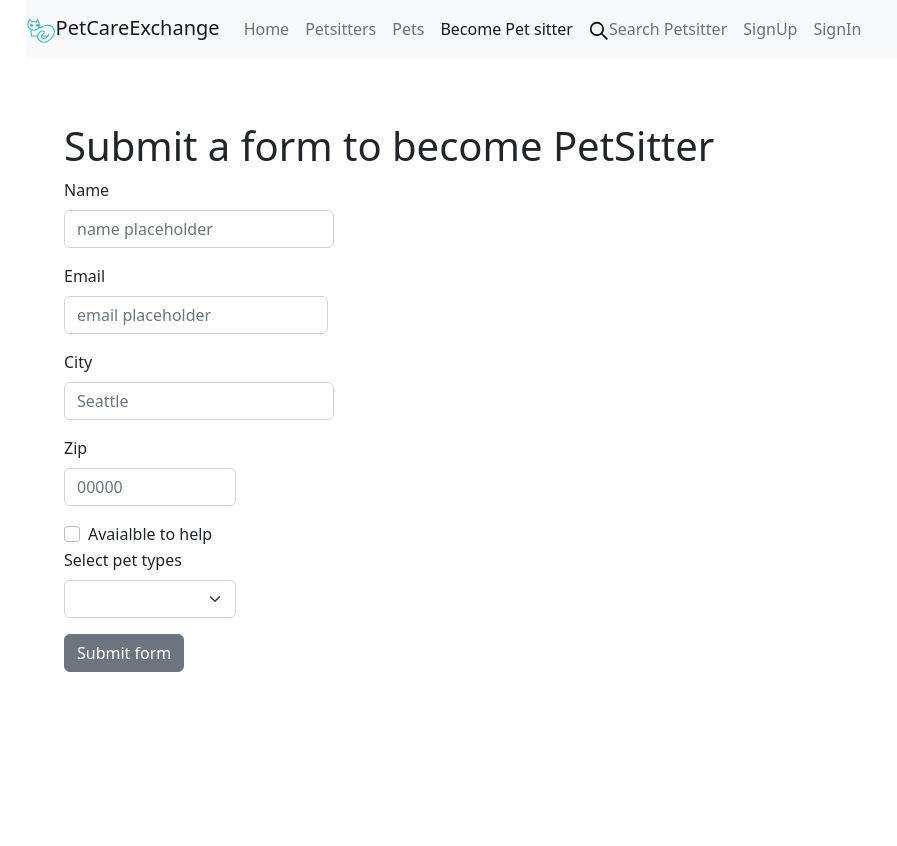
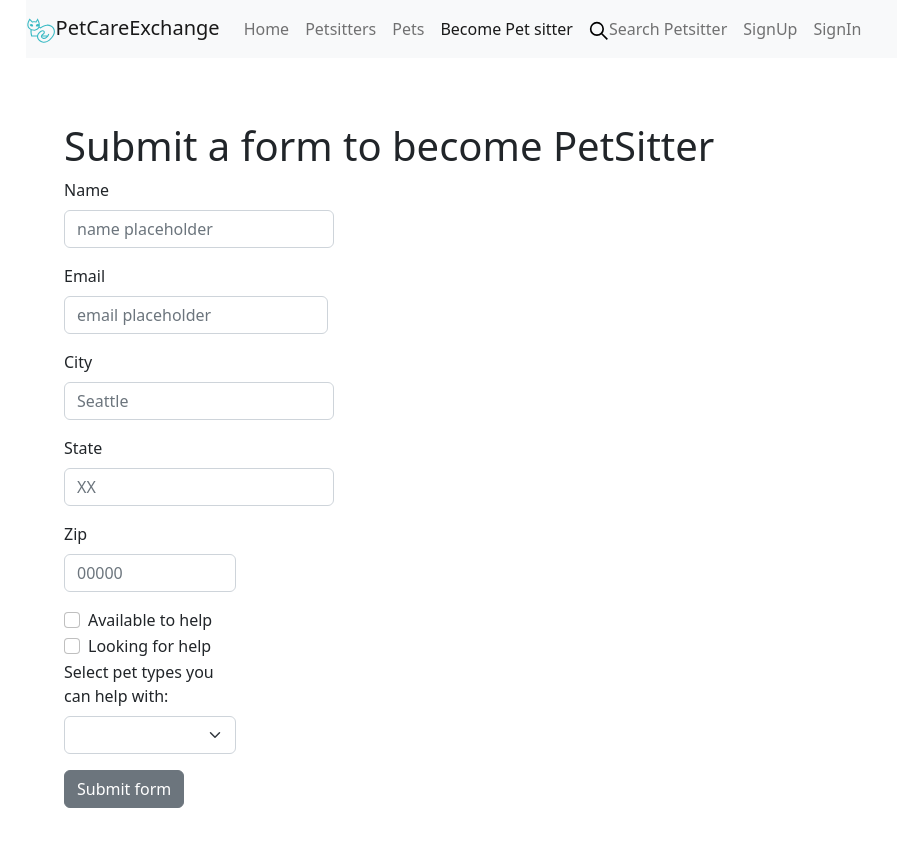
Before and after one commit to viktoriiazolotova/front-end-pet-care-exchange, a React (Create React App) app: page /petsitteraccount in a window 1280 px wide. Shown: the top 846 px of the page, without its empty margins (0-897 px from the left). Before the commit the page ends 800 px from the top, so only its background shows below. Built offline with nearby package versions, Linux system fonts and the light colour scheme; no server answers.

Commit message:
Add default picture profile to the petsitter model, update add function and get function

```diff
--- a/src/App.js
+++ b/src/App.js
@@ -22,7 +22,7 @@ function App() {
     axios
       .get(API_URL)
       .then((res) => {
-        // console.log(res.data[0].name);
+        console.log(res.data);
         const petsittersAPIResCopy = res.data.map((petsitter) => {
           return {
             id: petsitter.pk,
@@ -30,8 +30,11 @@ function App() {
             email: petsitter.email,
             zipcode: petsitter.zipcode,
             city: petsitter.city,
+            state: petsitter.state,
             isAvailableHelp: petsitter.is_available_help,
+            isLookingForHelp: petsitter.is_looking_for_help,
             petTypeTakeCare: petsitter.pet_type_take_care,
+            photoPetsitter: petsitter.photo_petsitter,
           };
         });
         setPetsitterList(petsittersAPIResCopy);
@@ -55,10 +58,16 @@ function App() {
     formData.append("email", newPetsitterInfo.email);
     formData.append("zipcode", newPetsitterInfo.zipcode);
     formData.append("city", newPetsitterInfo.city);
+    formData.append("state", newPetsitterInfo.state);
     formData.append("pet_type_take_care", newPetsitterInfo.pet_type_take_care);
     formData.append("is_available_help", newPetsitterInfo.is_available_help);
+    formData.append(
+      "is_looking_for_help",
+      newPetsitterInfo.is_looking_for_help
+    );
+
     // console.log("add Petsitter function called");
-    // console.log("here formdata", formData);
+    console.log("here formdata", formData);
 
     axios
       .post("http://localhost:8000/api/petsitters/", formData)
@@ -79,9 +88,11 @@ function App() {
           id: response.data.pk,
           isAvailableHelp: response.data.is_available_help,
           petTypeTakeCare: response.data.pet_type_take_care,
+          isLookingForHelp: response.data.is_looking_for_help,
+          photoPetsitter: response.data.photo_petsitter,
         };
         newPetsittersList.push(newPetsitterJSON);
-        // console.log("new list", newPetsittersList);
+        console.log("new list", newPetsittersList);
         setPetsitterList(newPetsittersList);
       })
       .catch((error) => {
--- a/src/components/NewPetsitterForm.js
+++ b/src/components/NewPetsitterForm.js
@@ -10,9 +10,15 @@ const INITIAL_FORM_DATA = {
   email: "",
   zipcode: "",
   city: "",
+  state: "",
   pet_type_take_care: "",
   is_available_help: false,
+  is_looking_for_help: false,
 };
+
+// const isChecked = (param) => {
+//   return param ? true : false;
+// };
 
 const NewPetsitterForm = ({
   addPetsitterCallbackFunc,
@@ -20,22 +26,35 @@ const NewPetsitterForm = ({
 }) => {
   const [formData, setFormData] = useState(INITIAL_FORM_DATA);
   const [showAlert, setShowAlert] = useState(false);
+  const [isAvailableHelp, setIsavailable] = useState(false);
+  const [isLookingForHelp, setLookingForHelp] = useState(false);
+  // console.log(isAvailableHelp);
+  // console.log(isLookingForHelp);
 
   const handleNewDataChange = (e) => {
     // console.log(e.target.value);
-    // console.log(e.target.checked);
+    console.log(e.target.name, e.target.value, e.target.checked);
+    // console.log("inside", isAvailableHelp);
+    // console.log("inside looking", isLookingForHelp);
+    setIsavailable(!isAvailableHelp);
+    setLookingForHelp(!isLookingForHelp);
     const newFormData = {
       ...formData,
       [e.target.name]: e.target.value,
+      is_available_help: isAvailableHelp,
+      is_looking_for_help: isLookingForHelp,
     };
-    let isChecked = e.target.checked;
-    if (isChecked) {
-      newFormData.is_available_help = true;
-    } else {
-      newFormData.is_available_help = false;
-    }
+    // console.log("inside available", newFormData.is_available_help);
+    // console.log("inside looking", newFormData.is_looking_for_help);
 
-    // console.log("here is the new form data", newFormData);
+    // let isChecked = e.target.checked;
+    // if (isChecked) {
+    //   newFormData.is_available_help = true;
+    // } else {
+    //   newFormData.is_available_help = false;
+    // }
+
+    console.log("here is the new form data", newFormData);
     setFormData(newFormData);
   };
 
@@ -95,6 +114,21 @@ const NewPetsitterForm = ({
           </Col>
         </Row>
         <Row>
+          <Col md={3}>
+            <FormGroup>
+              <Label for="state">State</Label>
+              <Input
+                id="state"
+                name="state"
+                placeholder="XX"
+                type="text"
+                value={formData.state}
+                onChange={handleNewDataChange}
+              />
+            </FormGroup>
+          </Col>
+        </Row>
+        <Row>
           <Col md={2}>
             <FormGroup>
               <Label for="zipcode">Zip</Label>
@@ -114,17 +148,37 @@ const NewPetsitterForm = ({
             id="is_available_help"
             name="is_available_help"
             type="checkbox"
-            value={formData.is_available_help}
+            // checked={isAvailableHelp}
+            // onChange={() => {
+            //   setIsavailable(isAvailableHelp);
+            // }}
+            // value={formData.is_available_help}
             onChange={handleNewDataChange}
           />
           <Label check for="is_available_help">
-            Avaialble to help
+            Available to help
+          </Label>
+        </FormGroup>
+        <FormGroup check>
+          <Input
+            id="is_looking_for_help"
+            name="is_looking_for_help"
+            type="checkbox"
+            // checked={isLookingForHelp}
+            // onChange={() => setLookingForHelp(isLookingForHelp)}
+            // value={formData.is_looking_for_help}
+            onChange={handleNewDataChange}
+          />
+          <Label check for="is_looking_for_help">
+            Looking for help
           </Label>
         </FormGroup>
         <Row>
           <Col md={2}>
             <FormGroup>
-              <Label for="pet_type_take_care">Select pet types</Label>
+              <Label for="pet_type_take_care">
+                Select pet types you can help with:
+              </Label>
               <Input
                 id="pet_type_take_care"
                 name="pet_type_take_care"
--- a/src/components/Petsitter.css
+++ b/src/components/Petsitter.css
@@ -13,9 +13,9 @@
     border-color: rgba(0, 128, 0, 0.2);
   }
 
-  .card-petsitter {
+  /* .card-petsitter {
     display: flex;
     /* flex-wrap: wrap; */
     /* flex-direction: row; */
     /* align-items: center; */
-  }
+  /*} */
--- a/src/components/Petsitter.js
+++ b/src/components/Petsitter.js
@@ -17,16 +17,23 @@ const Petsitter = ({
   email,
   zipcode,
   city,
+  state,
   petTypeTakeCare,
   isAvailableHelp,
+  isLookingForHelp,
   deletePetsitter,
+  photoPetsitter,
 }) => {
-  let buttonClass = isAvailableHelp
+  let buttonClassAvailableHelp = isAvailableHelp
+    ? "petsitters-available"
+    : "petsitters-not-available";
+  let buttonClassLookingForHelp = isLookingForHelp
     ? "petsitters-available"
     : "petsitters-not-available";
   // const updatePetsitterStatus = () => {
   //   updatePetsitter(id, !isAvailableHelp);
   // };
+  console.log(photoPetsitter);
 
   return (
     // <Row xs={1} md={2} className="g-4">
@@ -61,33 +68,34 @@ const Petsitter = ({
         width: "40rem",
         display: "flex",
         flexDirection: "row",
-        justifyContent: "center",
+        justifyContent: "space-evenly",
         padding: "3%",
         margin: "2%",
       }}
     >
+      {/* <Row> */}
+      {/* <Col> */}
+      <img
+        width="200px"
+        height="200px"
+        alt="Sample"
+        src={`${photoPetsitter}`}
+      ></img>
+
+      {/* </Col> */}
       <Row>
-        <Col>
-          <img
-            width="200px"
-            height="200px"
-            alt="Sample"
-            src="https://media.istockphoto.com/id/1322123064/photo/portrait-of-an-adorable-white-cat-in-sunglasses-and-an-shirt-lies-on-a-fabric-hammock.jpg?s=612x612&w=0&k=20&c=-G6l2c4jNI0y4cenh-t3qxvIQzVCOqOYZNvrRA7ZU5o="
-            // src="https://www.pngitem.com/pimgs/m/30-307416_profile-icon-png-image-free-download-searchpng-employee.png"
-          />
-        </Col>
         <Col>
           <CardBody>
             <CardTitle tag="h3">{name}</CardTitle>
             <CardSubtitle className="mb-2 text-muted" tag="h6">
-              {city}, {zipcode}
+              {city}, {zipcode}, {state}
             </CardSubtitle>
 
             <CardText tag="h6">Availability:</CardText>
             <CardText>
               <BsCheckCircle
                 size="20px"
-                className={`${buttonClass}`}
+                className={`${buttonClassAvailableHelp}`}
               ></BsCheckCircle>{" "}
               {isAvailableHelp
                 ? `I can help you with ${petTypeTakeCare}.`
@@ -98,9 +106,9 @@ const Petsitter = ({
             <CardText>
               <BsCheckCircle
                 size="20px"
-                className={`${buttonClass}`}
+                className={`${buttonClassLookingForHelp}`}
               ></BsCheckCircle>{" "}
-              {isAvailableHelp
+              {isLookingForHelp
                 ? `I need help with ${petTypeTakeCare}.`
                 : "No need help at this moment."}
             </CardText>
@@ -133,9 +141,12 @@ Petsitter.propTypes = {
   email: PropTypes.string.isRequired,
   zipcode: PropTypes.string.isRequired,
   city: PropTypes.string.isRequired,
+  state: PropTypes.string.isRequired,
   petTypeTakeCare: PropTypes.string.isRequired,
   isAvailableHelp: PropTypes.bool.isRequired,
+  isLookingForHelp: PropTypes.bool.isRequired,
   deletePetsitter: PropTypes.func.isRequired,
+  photoPetsitter: PropTypes.string.isRequired,
 };
 
 export default Petsitter;
--- a/src/components/PetsittersList.js
+++ b/src/components/PetsittersList.js
@@ -18,8 +18,11 @@ const PetsittersList = ({
         email={petsitter.email}
         zipcode={petsitter.zipcode}
         city={petsitter.city}
+        state={petsitter.state}
         isAvailableHelp={petsitter.isAvailableHelp}
+        isLookingForHelp={petsitter.isLookingForHelp}
         petTypeTakeCare={petsitter.petTypeTakeCare}
+        photoPetsitter={petsitter.photoPetsitter}
         deletePetsitter={deletePetsitter}
       />
       // <li key={petsitter.id} onClick={() => loadPetsitterOnclick(petsitter)}>
@@ -49,8 +52,11 @@ PetsittersList.propTypes = {
       email: PropTypes.string.isRequired,
       zipcode: PropTypes.string.isRequired,
       city: PropTypes.string.isRequired,
+      state: PropTypes.string.isRequired,
       isAvailableHelp: PropTypes.bool.isRequired,
+      isLookingForHelp: PropTypes.bool.isRequired,
       petTypeTakeCare: PropTypes.string.isRequired,
+      photoPetsitter: PropTypes.string.isRequired,
     })
   ).isRequired,
   //   loadPetsitterOnclick: PropTypes.func.isRequired,
```
